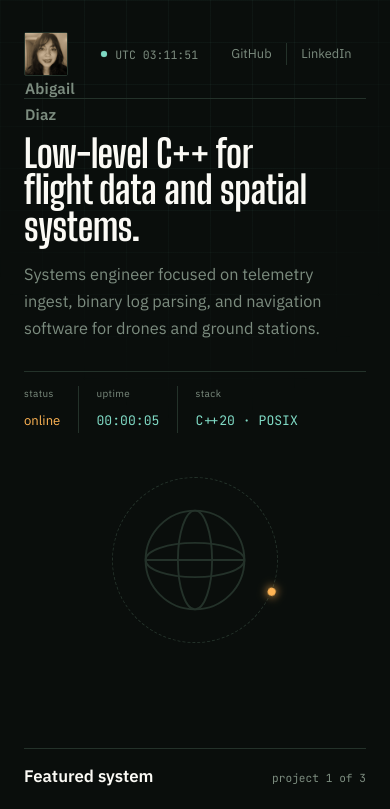
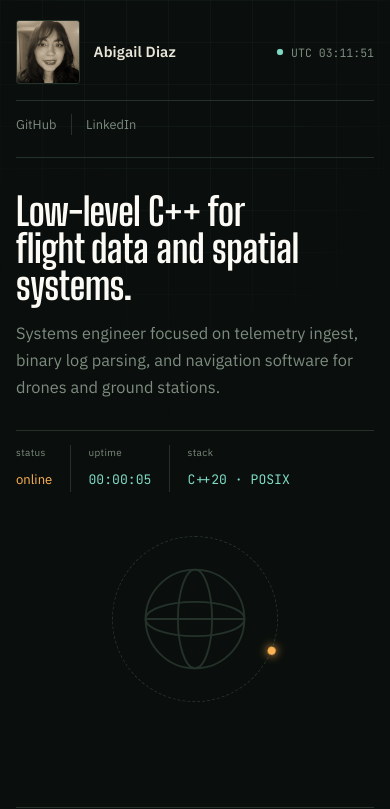
Before and after one commit to Abigail-Diaz/Portfolio, a plain HTML site: page index.html in a window 390 px wide. Shown: the top 809 px of the page. Drawn offline with Linux system fonts and the light colour scheme.

Commit message:
Enhance index.html with meta tags and style updates
Added theme color and description meta tags. Updated styles for brand and id-chip elements, including dimensions and hover effects. Adjusted responsive design for smaller screens.

```diff
--- a/index.html
+++ b/index.html
@@ -4,6 +4,8 @@
 <meta charset="UTF-8">
 <meta name="viewport" content="width=device-width, initial-scale=1.0">
 <title>Abigail Diaz — Systems Engineer</title>
+<meta name="theme-color" content="#0a0e0c">
+<meta name="description" content="Systems engineer focused on C++, telemetry ingest, binary log parsing, and spatial navigation systems.">
 <link rel="preconnect" href="https://fonts.googleapis.com">
 <link rel="stylesheet" href="https://fonts.googleapis.com/css2?family=Big+Shoulders+Display:wght@600;700;800&family=IBM+Plex+Sans:wght@400;500;600&family=JetBrains+Mono:wght@400;500&display=swap">
 <style>
@@ -70,22 +72,53 @@
     transition: opacity .5s ease, transform .5s ease;
   }
 
-  .brand{ display:flex; align-items:center; gap:0.6rem; }
+  .brand{
+    display:flex;
+    align-items:center;
+    gap:0.85rem;
+    min-width:0;
+  }
+
   .id-chip{
-    position:relative; flex:none;
-    width:44px; height:44px;
-    border:1px solid var(--line); border-radius:2px;
-    background:var(--panel); color:var(--ink-dim);
+    position:relative;
+    flex:none;
+    width:72px;
+    height:72px;
+    overflow:hidden;
+    border:1px solid var(--line);
+    border-radius:3px;
+    background:var(--panel);
+    color:var(--ink-dim);
   }
-  .id-chip svg, .id-chip img{ width:100%; height:100%; display:block; object-fit:cover; }
-  .id-chip img{ filter:grayscale(1) contrast(1.05); }
+
+  .id-chip img{
+    display:block;
+    width:100%;
+    height:100%;
+    object-fit:cover;
+    object-position:center 35%;
+    filter:grayscale(1) contrast(1.05);
+  }
+
   .id-chip::after{
-    content:""; position:absolute; inset:0; pointer-events:none;
-    background:rgba(255,180,84,0.3); mix-blend-mode:color;
+    content:"";
+    position:absolute;
+    inset:0;
+    pointer-events:none;
+    background:rgba(255,180,84,0.22);
+    mix-blend-mode:color;
   }
+
   .id-chip .tick{ width:8px; height:8px; }
   .id-chip:hover .tick{ opacity:1; transform:translate(0,0); }
-  .brand-name{ font-size:0.95rem; font-weight:600; letter-spacing:0.01em; }
+
+  .brand-name{
+    color:var(--ink);
+    font-size:1rem;
+    font-weight:600;
+    letter-spacing:0.01em;
+    white-space:nowrap;
+  }
 
   .status-line{
     display:flex; align-items:center; gap:0.5rem;
@@ -110,6 +143,30 @@
   }
   nav.links a:first-child{ border-left:none; padding-left:0; }
   nav.links a:hover{ color:var(--amber); }
+
+
+  @media (max-width:560px){
+    .wrap{ padding:1.25rem 1rem 4rem; }
+    header.site{
+      display:grid;
+      grid-template-columns:1fr auto;
+      align-items:center;
+      gap:1rem;
+    }
+    .brand{ grid-column:1; grid-row:1; }
+    .status-line{ grid-column:2; grid-row:1; }
+    nav.links{
+      grid-column:1 / -1;
+      grid-row:2;
+      padding-top:0.8rem;
+      border-top:1px solid var(--line);
+    }
+    nav.links a:first-child{ padding-left:0; }
+    .id-chip{ width:64px; height:64px; }
+    .brand-name{ font-size:0.92rem; }
+    .panel{ padding:1.2rem; }
+    .spec-row{ gap:1rem; }
+  }
 
   /* ---------- hero ---------- */
   .hero{
@@ -372,9 +429,9 @@
           <span class="tick tr"></span>
           <span class="tick bl"></span>
           <span class="tick br"></span>
-          <img src="photo.jpeg" alt="Abigail Diaz">
-          <span class="brand-name">Abigail Diaz</span>
+          <img src="photo.jpeg" alt="Portrait of Abigail Diaz">
         </div>
+        <span class="brand-name">Abigail Diaz</span>
       </div>
       <div class="status-line">
         <span class="status-dot"></span>
```
